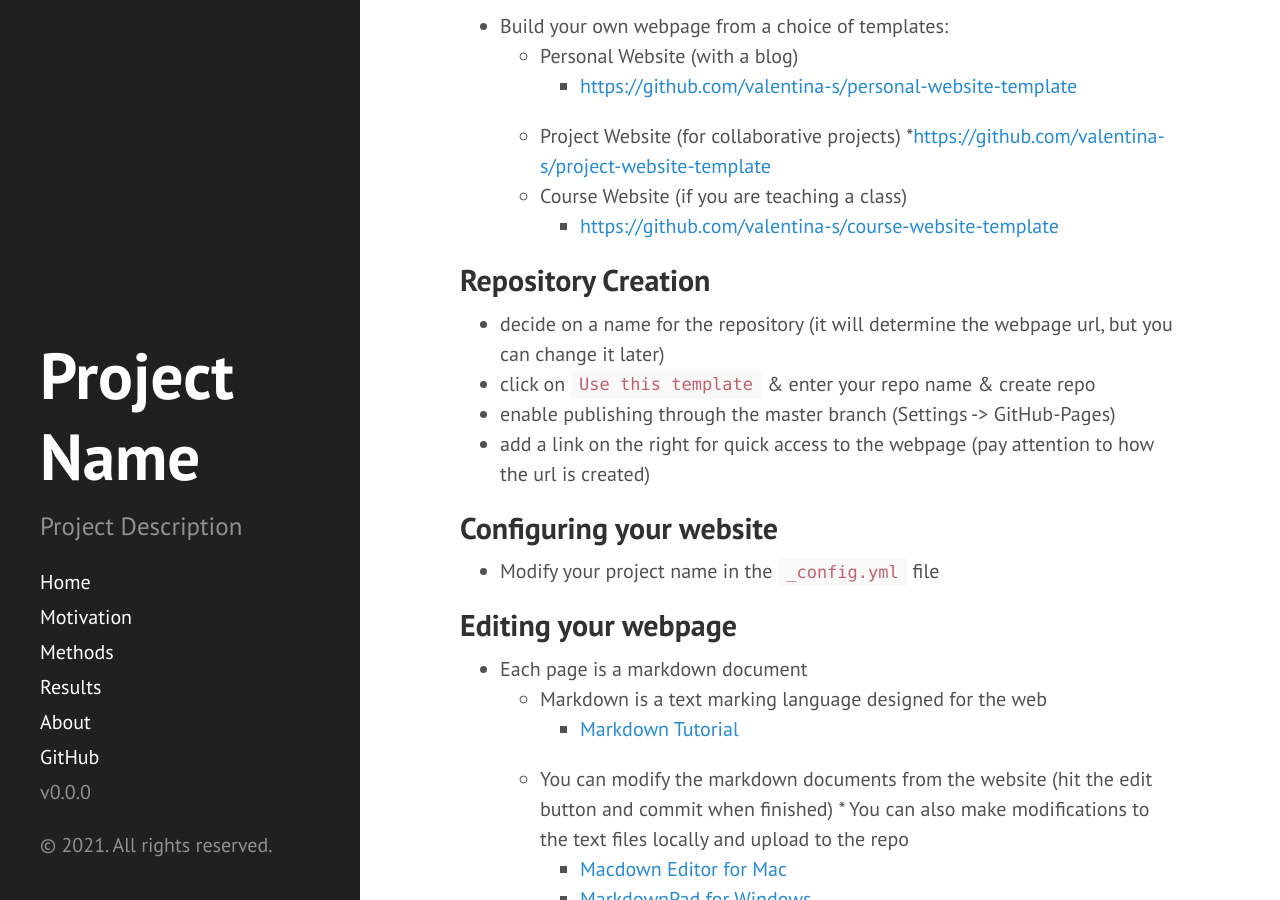
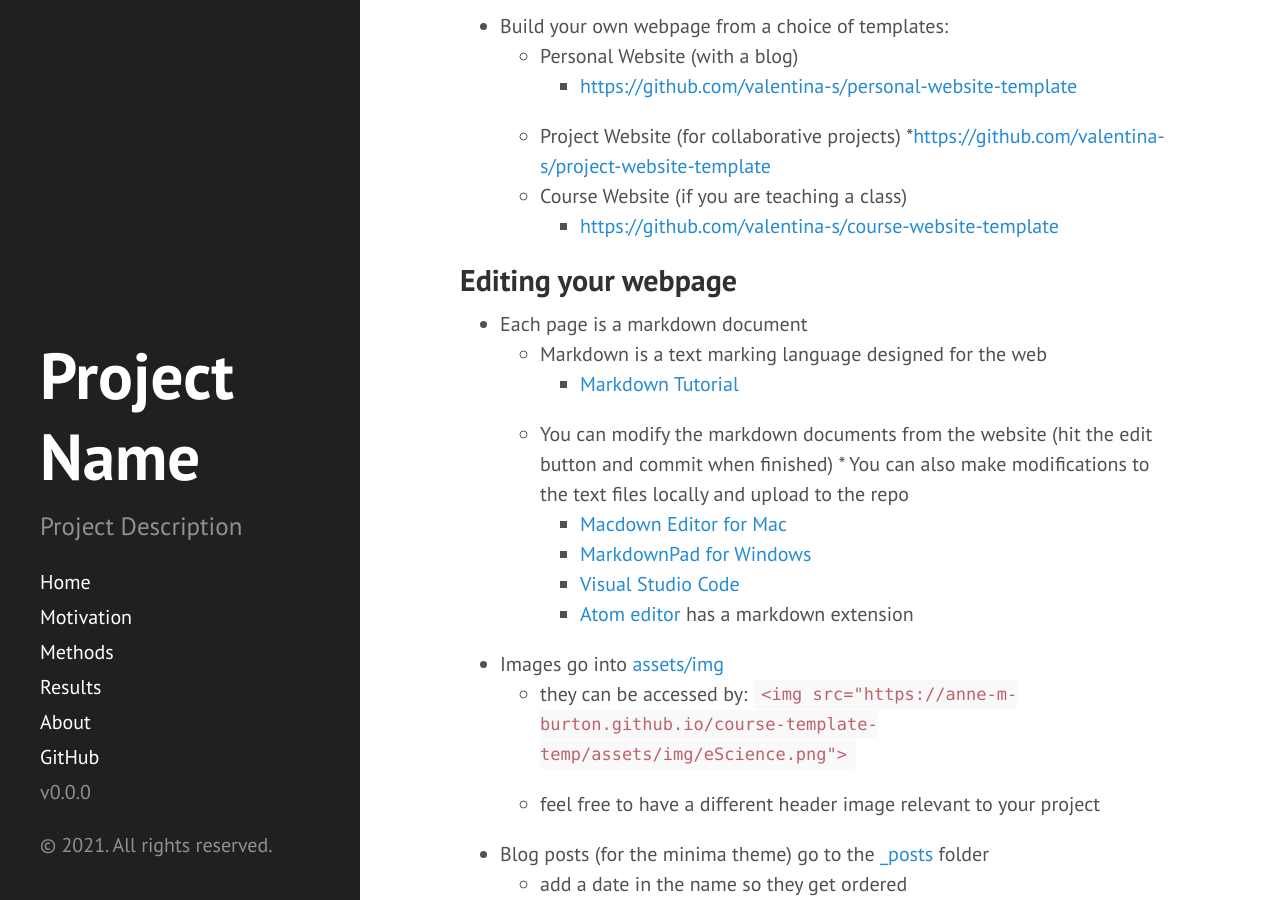
Before and after one commit to anne-m-burton/course-template-temp, a Jekyll site: the page built from index.md, in a window 1280 px wide and 900 px high, scrolled down 855 px. Built offline with Jekyll 4.4.1, drawn with Linux system fonts in a browser that asks for light colours; the list of posts is cut into pages by our own code.

Commit message:
Update index.md

```diff
--- a/index.md
+++ b/index.md
@@ -28,16 +28,6 @@ layout: default
     * [https://github.com/valentina-s/course-website-template](https://github.com/valentina-s/project-website-template)
 
 
-## Repository Creation
-
-* decide on a name for the repository (it will determine the webpage url, but you can change it later)
-* click on `Use this template` & enter your repo name & create repo
-* enable publishing through the master branch (Settings -> GitHub-Pages)
-* add a link on the right for quick access to the webpage (pay attention to how the url is created)
-
-
-## Configuring your website
-* Modify your project name in the `_config.yml` file
 
 ## Editing your webpage
 
```
